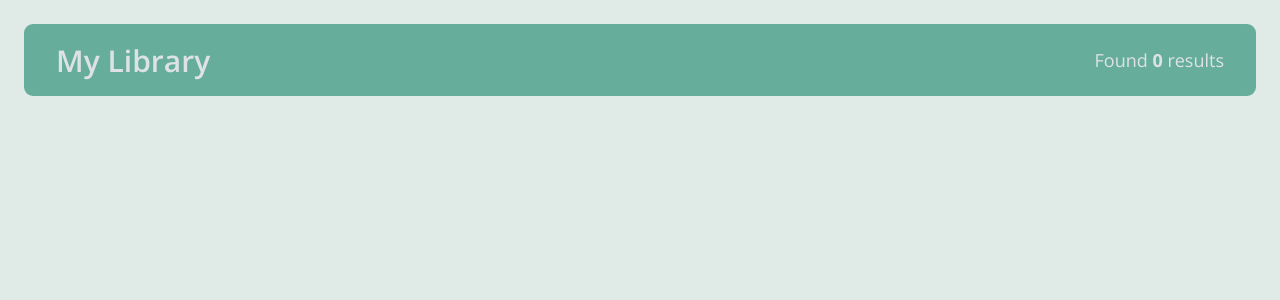
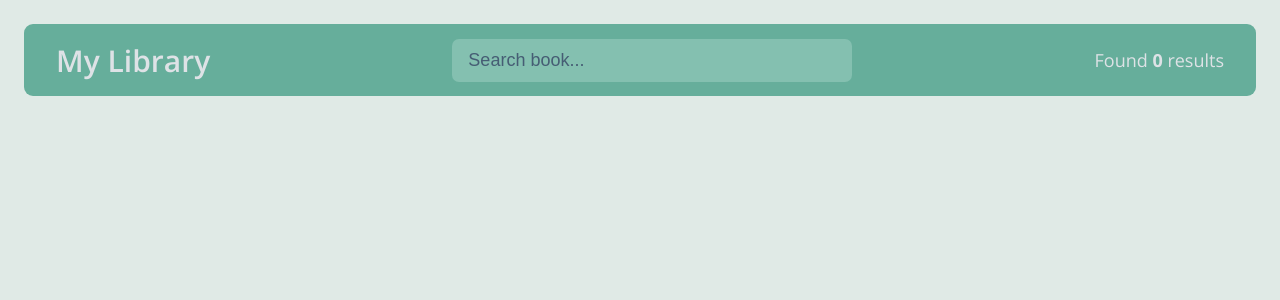
Before and after one commit to edithdimboiu/PersonalLibrary, a React (Vite) app: page / in a window 1280 px wide. Shown: the top 300 px of the page. Built offline with nearby package versions, Linux system fonts and the light colour scheme.

Commit message:
lift the state to App.jsx  from the SearchInput component

```diff
--- a/src/App.jsx
+++ b/src/App.jsx
@@ -1,14 +1,22 @@
 import "./App.css";
+import Navigation from "./components/Navigation";
+import SearchInput from "./components/SearchInput";
 import Main from "./components/Main";
-import Navigation from "./components/Navigation";
+import { useState } from "react";
 
-function App() {
+export default function App() {
+  const [query, setQuery] = useState("");
+
+  function handleOnChange(e) {
+    setQuery(e.target.value);
+  }
+
   return (
     <>
-      <Navigation />
+      <Navigation>
+        <SearchInput query={query} handleOnChange={handleOnChange} />
+      </Navigation>
       <Main />
     </>
   );
 }
-
-export default App;
--- a/src/components/SearchInput.jsx
+++ b/src/components/SearchInput.jsx
@@ -1,14 +1,11 @@
-import { useState } from "react";
-
-export default function SearchInput() {
-    const [query, setQuery] = useState("");
-
-    return (
+export default function SearchInput({ query, handleOnChange }) {
+  return (
     <input
       className="search"
       type="text"
       placeholder="Search book..."
       value={query}
-      onChange={(e) => setQuery(e.target.value)}
-    />)
+      onChange={handleOnChange}
+    />
+  );
 }
```
